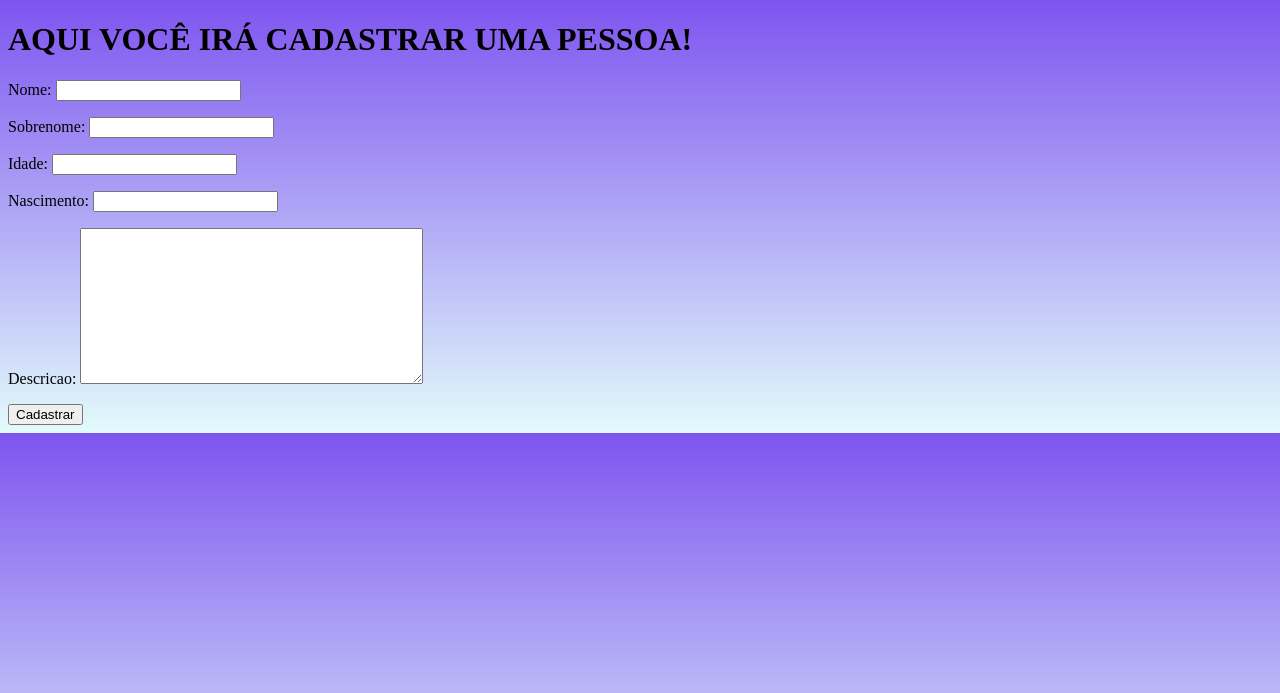
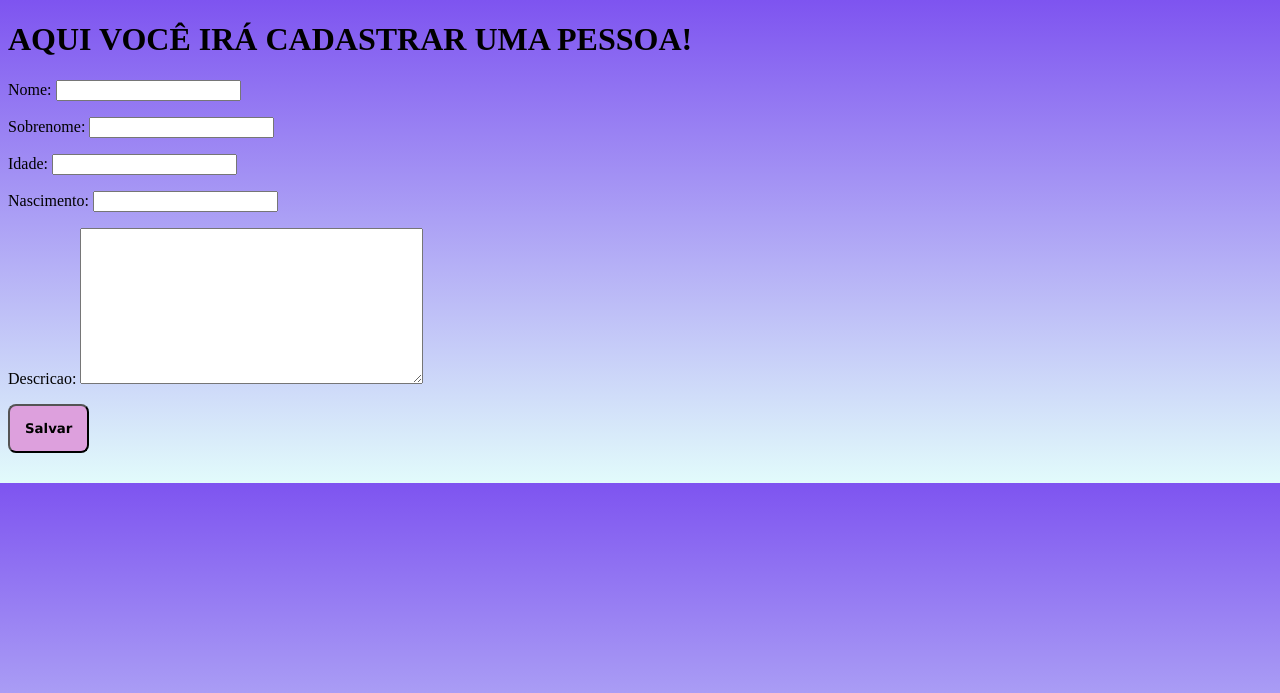
Before and after one commit to pedrodrtoliveira/WorskshopFab22, a Django app: page /cadastro/ in a window 1280 px wide. Shown: the top 693 px of the page. Run offline with Django 4.2, Linux system fonts and the light colour scheme.

Commit message:
atualizacaocss

```diff
--- a/Cadastro/templates/Cadastro/cadastro.html
+++ b/Cadastro/templates/Cadastro/cadastro.html
@@ -9,6 +9,27 @@
         body{
             background: linear-gradient(0deg, rgba(226,251,251,1) 0%, rgba(126,84,240,1) 100%);
         }
+        form{
+            margin-bottom: 30px;
+        }
+
+        a{
+            padding: 15px;
+            background-color: rgb(145, 88, 199);
+            border-radius: 8px;
+            text-decoration: none;
+            font-family: Verdana;
+            font-weight: bold;
+        }
+
+        button{
+            padding: 15px;
+            background-color: plum;
+            border-radius: 8px;
+            font-family: Verdana;
+            font-weight: bold;
+            cursor: pointer;
+        }
     </style>
 </head>
 <body>
@@ -16,7 +37,7 @@
     <form method="post">
         {% csrf_token %}
         {{form.as_p}}
-        <button type="submit">Cadastrar</button>
+        <button type="submit">Salvar</button>
         {% if cadastro%}
         <a href="{% url 'apagar' cadastro.id%}">Apagar</a>
         {% endif %}
```
Also changed, not shown: db.sqlite3.
